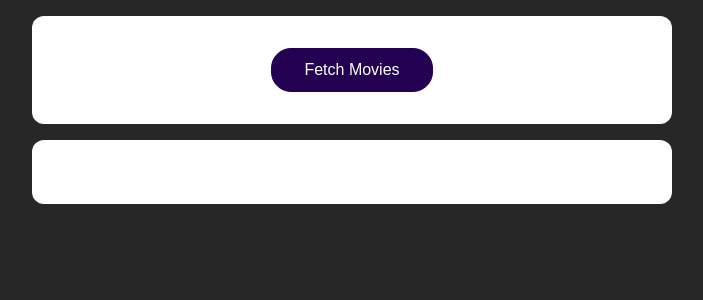
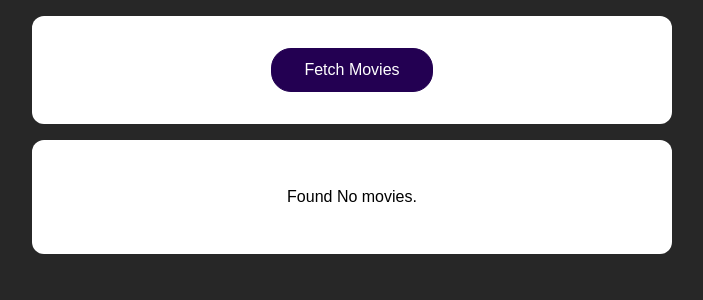
Before and after one commit to NidhiMehendale/ReactUsingAPI, a React (Create React App) app: page / in a window 1280 px wide. Shown: the top 300 px of the page, without its empty margins (288-991 px from the left). Built offline with nearby package versions, Linux system fonts and the light colour scheme.

Commit message:
Adding Loading

```diff
--- a/src/App.js
+++ b/src/App.js
@@ -5,8 +5,10 @@
 
 function App() {
   const [movies, setMovies] = useState([]);
+  const [isLoading , setIsLoading] = useState(false);
 
    async function fetchMoviewHandler() {
+    setIsLoading(true);
     const response = await fetch('https://swapi.dev/api/films/');
     const data = await response.json();
 
@@ -20,7 +22,7 @@
       });
 
       setMovies(transformedMovies);
-
+      setIsLoading(false);
    }
 
   return (
@@ -29,7 +31,9 @@
         <button onClick={fetchMoviewHandler}>Fetch Movies</button>
       </section>
       <section>
-        <MoviesList movies={movies} />
+       {!isLoading && movies.length > 0 && <MoviesList movies={movies} />}
+       {!isLoading && movies.length === 0 && <p>Found No movies.</p>}
+       {isLoading && <p>Loading...</p>}
       </section>
     </React.Fragment>
   );
```
